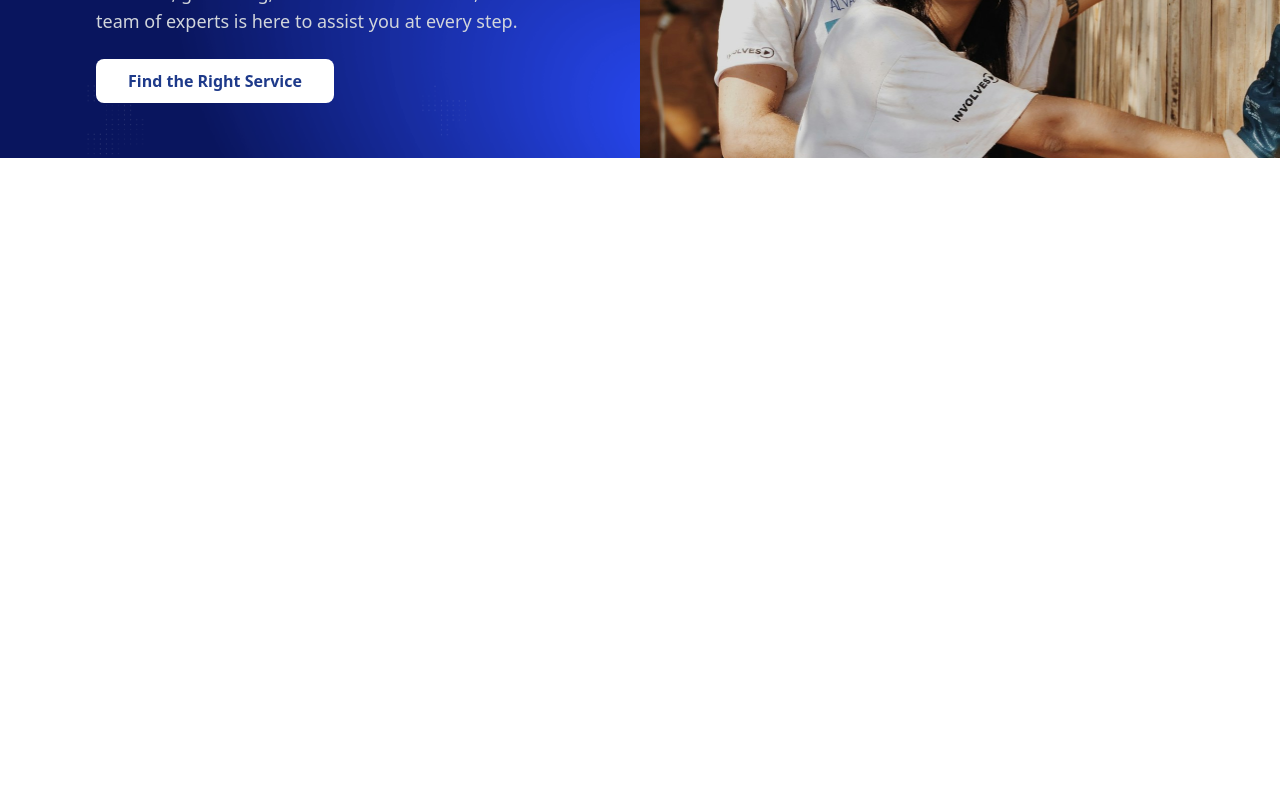
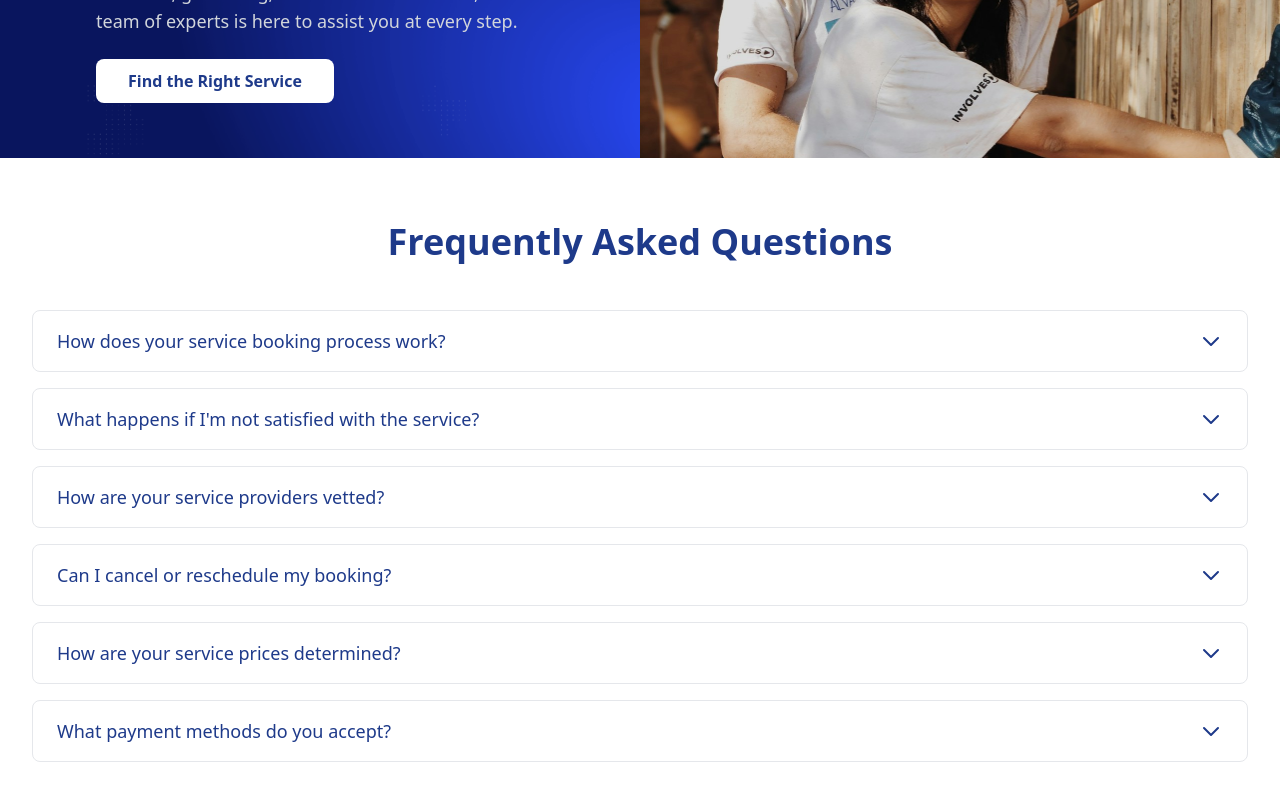
Before and after one commit to HandyPro-RBK/frontend, a React (Vite) app in the folder client/: page / in a window 1280 px wide. Shown: the part 3231-4031 px from the top of the page. Before the commit the page ends 3389 px from the top, so only its background shows below. Built offline with nearby package versions, Linux system fonts and the light colour scheme.

Commit message:
Frequently Asked Questions

```diff
--- /dev/null
+++ b/client/src/components/Homepage/FAQSection.jsx
@@ -0,0 +1,92 @@
+import React from "react";
+import { useState } from "react";
+
+const FAQSection = () => {
+  const [openIndex, setOpenIndex] = useState(null);
+
+  const faqs = [
+    {
+      question: "How does your service booking process work?",
+      answer:
+        "Our booking process is simple: First, search for the service you need and your location. Browse through available service providers, read reviews, and compare prices. Select your preferred provider and choose a convenient time slot. Complete the booking by providing your details and making the payment. You'll receive an immediate confirmation with all the necessary information.",
+    },
+    {
+      question: "What happens if I'm not satisfied with the service?",
+      answer:
+        "Your satisfaction is our priority. If you're not happy with the service provided, you can report the issue within 24 hours of service completion. Our customer support team will investigate the matter and work to resolve it. We offer a satisfaction guarantee and may provide a partial or full refund depending on the circumstances.",
+    },
+    {
+      question: "How are your service providers vetted?",
+      answer:
+        "All our service providers undergo a rigorous vetting process that includes: background checks, verification of professional certifications, proof of insurance, and reference checks. We also continuously monitor their performance through customer reviews and ratings to maintain high service standards.",
+    },
+    {
+      question: "Can I cancel or reschedule my booking?",
+      answer:
+        "Yes, you can cancel or reschedule your booking through your account dashboard. Cancellations made at least 24 hours before the scheduled service are eligible for a full refund. For rescheduling, please contact the service provider directly through our platform to arrange a new time slot.",
+    },
+    {
+      question: "How are your service prices determined?",
+      answer:
+        "Service prices are set by individual providers based on factors like their experience, service complexity, and local market rates. We ensure transparency by showing all costs upfront, including any additional charges. Some providers may offer estimates that can be adjusted based on the actual scope of work.",
+    },
+    {
+      question: "What payment methods do you accept?",
+      answer:
+        "We accept various payment methods including credit/debit cards, digital wallets, and bank transfers. All payments are processed securely through our platform. You'll only be charged after the service is confirmed, and your payment information is protected using industry-standard encryption.",
+    },
+  ];
+
+  return (
+    <div className="bg-white py-16 px-4 sm:px-6 lg:px-8">
+      <div className="max-w-7xl mx-auto">
+        <h2 className="text-4xl font-bold text-center text-blue-900 mb-12">
+          Frequently Asked Questions
+        </h2>
+        <div className="space-y-4">
+          {faqs.map((faq, index) => (
+            <div
+              key={index}
+              className="border border-gray-200 rounded-lg overflow-hidden"
+            >
+              <button
+                className="w-full px-6 py-4 text-left flex justify-between items-center hover:bg-gray-50 focus:outline-none"
+                onClick={() => setOpenIndex(openIndex === index ? null : index)}
+              >
+                <span className="text-lg font-medium text-blue-900">
+                  {faq.question}
+                </span>
+                <span
+                  className={`ml-6 flex-shrink-0 transform transition-transform duration-200 ${
+                    openIndex === index ? "rotate-180" : ""
+                  }`}
+                >
+                  <svg
+                    className="h-6 w-6 text-blue-900"
+                    fill="none"
+                    viewBox="0 0 24 24"
+                    stroke="currentColor"
+                  >
+                    <path
+                      strokeLinecap="round"
+                      strokeLinejoin="round"
+                      strokeWidth={2}
+                      d="M19 9l-7 7-7-7"
+                    />
+                  </svg>
+                </span>
+              </button>
+              {openIndex === index && (
+                <div className="px-6 py-4 bg-gray-50">
+                  <p className="text-gray-700">{faq.answer}</p>
+                </div>
+              )}
+            </div>
+          ))}
+        </div>
+      </div>
+    </div>
+  );
+};
+
+export default FAQSection;
--- a/client/src/pages/Home.jsx
+++ b/client/src/pages/Home.jsx
@@ -3,7 +3,8 @@ import Navbar from "../components/Homepage/Navbar";
 import BrowseCategories from "../components/Homepage/BrowseCategories";
 import RecommendedProjects from "../components/Homepage/RecommendedProjects";
 import ClientTestimonials from "../components/Homepage/ClientTestimonials";
-import ExploreOurServiceCategories from "../components/Homepage/ExploreOurServiceCategories"; // Add this import
+import ExploreOurServiceCategories from "../components/Homepage/ExploreOurServiceCategories";
+import FAQSection from "../components/Homepage/FAQSection";
 import "@fortawesome/fontawesome-free/css/all.min.css";
 
 const Home = () => {
@@ -104,6 +105,7 @@ const Home = () => {
         <ClientTestimonials />
       </div>
       <ExploreOurServiceCategories />
+      <FAQSection />
     </>
   );
 };
```
